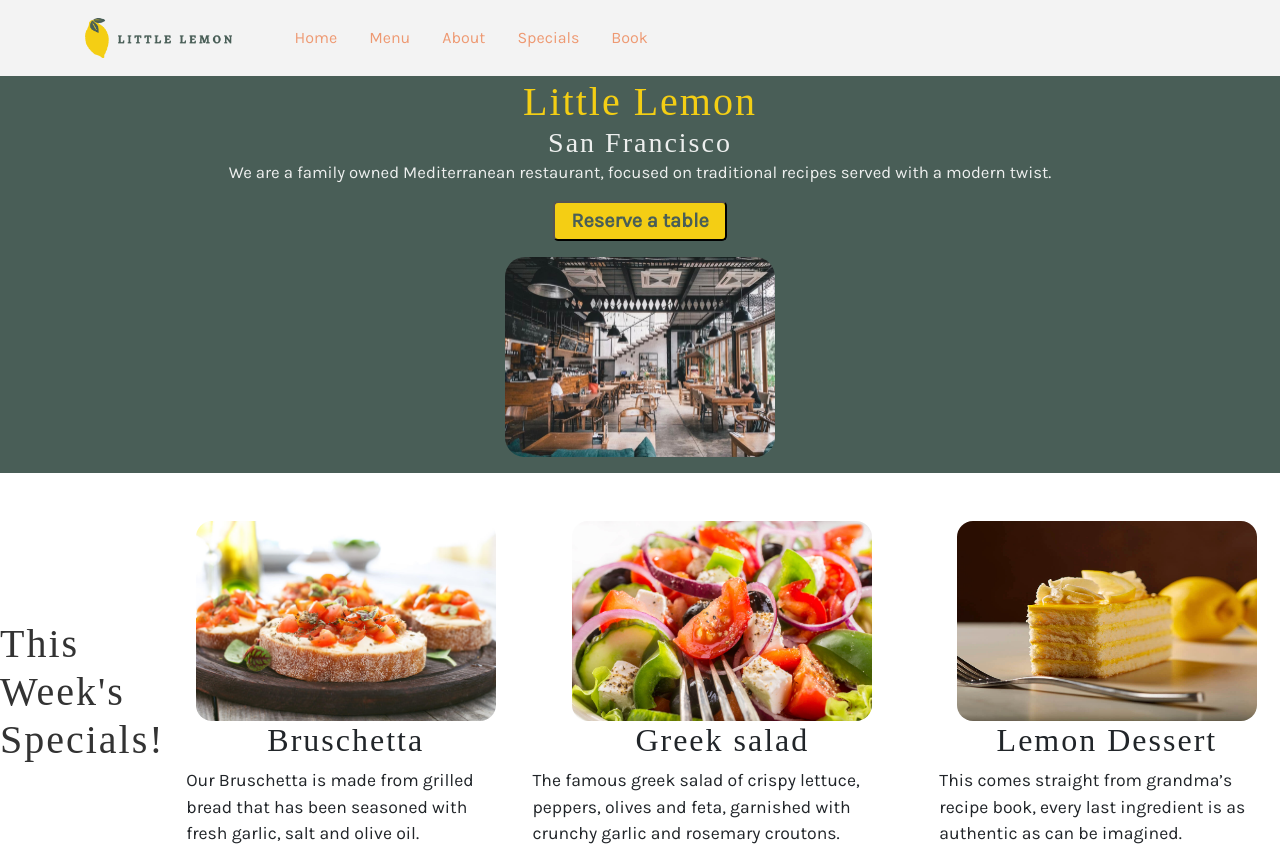
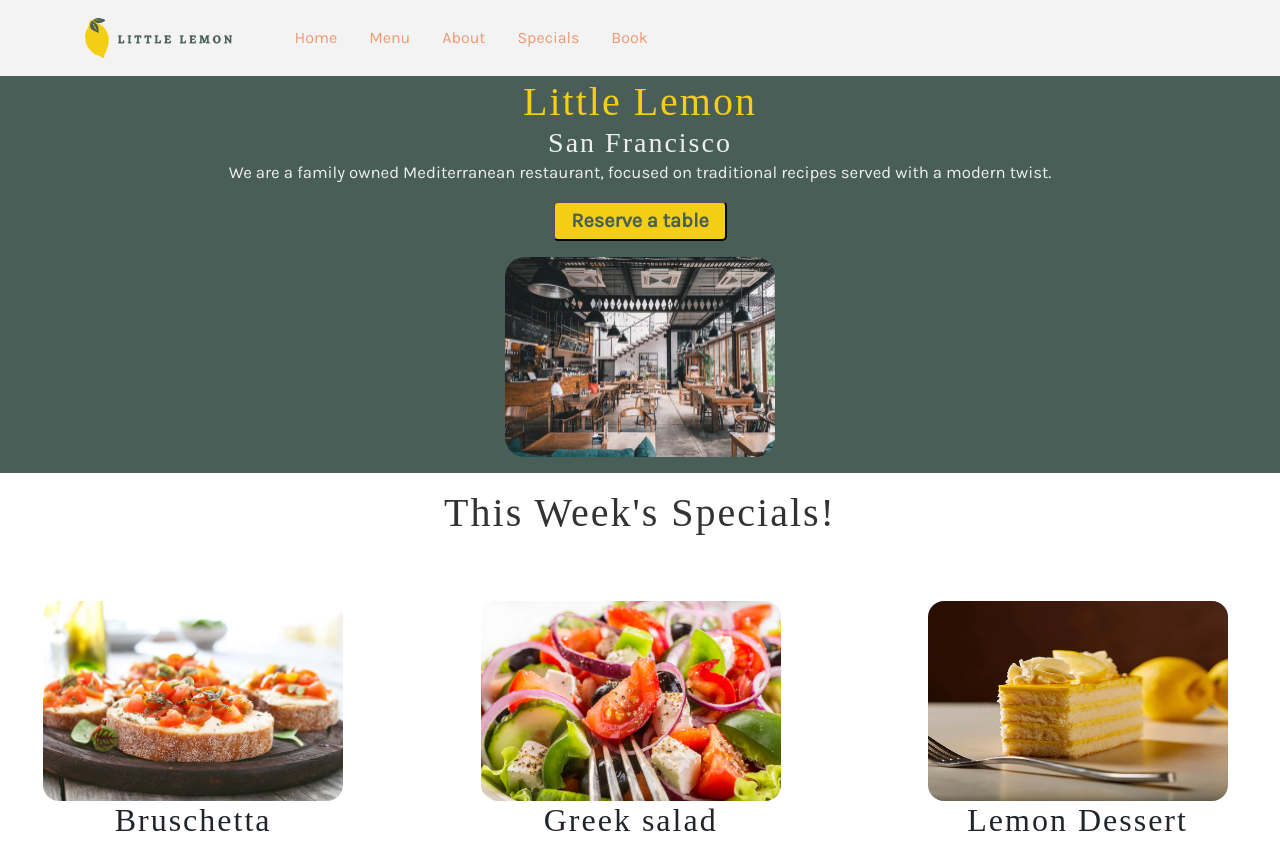
Before and after one commit to JBreitenbr/Frontend-Developer-Capstone, a React (Vite) app: page /Frontend-Developer-Capstone/home in a window 1280 px wide. Shown: the top 846 px of the page. Built offline with nearby package versions, Linux system fonts and the light colour scheme; a web font is replaced by a local one.

Commit message:
incorporated conditional rendering on Home Component

```diff
--- a/src/components/ConfirmedReservation.jsx
+++ b/src/components/ConfirmedReservation.jsx
@@ -1,6 +1,6 @@
 import React from 'react'
 import { Link } from 'react-router-dom';
-
+import Footer from './Footer';
 import "../styles/Reservations.css";
 const ConfirmedReservation = () => {
   let obj=window.localStorage.getItem("myObject");
@@ -23,8 +23,7 @@ const ConfirmedReservation = () => {
     </div>
       <Link to="/Frontend-Developer-Capstone/home">
         <button className="btn-lemon">Back to home</button>
-      </Link></div>
-  </>
+      </Link></div><Footer/></>
   );
 };
 
--- a/src/components/Home.jsx
+++ b/src/components/Home.jsx
@@ -20,34 +20,7 @@ const Home = () => {
 <img src={restaurant_view} alt="Banner Image" className='banner-img' /><Link to="/Frontend-Developer-Capstone/menu">
 
         </Link></article>
-      {w<768?(<div id="check-menu-wrapper"><button id="check-menu" className="btn-lemon">Check out our menu!</button></div>):<Specials/>}
-   {/* <article>
-      <h2 id="specials-title">This Week's Specials!</h2>
-<div className="specials">
-<div className="specials-div"><img src={Bruschetta} alt="Bruschetta" className='specials-img'/><p>Our Bruschetta is made from grilled bread that has been smeared with garlic and seasoned with salt and olive oil.</p></div>
-<div className="specials-div"><img src={greekSalad} alt="Greek Salad" className='specials-img'/><p>The famous greek salad of crispy lettuce, peppers, olives and feta, garnished with garlic and rosemary.</p>
-</div>
-  <div className="specials-div">
-      <img src={lemonDessert} alt="Lemon Dessert" className='specials-img'/>
-    <p>This comes straight from grandma’s recipe book, every last ingredient has been sourced and is as authentic as can be imagined.
-    </p>
-  </div>
-</div>
-    </article>
-      <article><div className="testis"><div className="test-div">
-       <div className="test-wrapper"> <img src={testi1} alt="Testimonial 1" className='test-pic'/><h4>&nbsp;&nbsp;Laura</h4></div>
-  <p className="test-para"><i className="fa fa-quote-left"></i>&nbsp;&nbsp;The best restaurant I've been to! And that's saying a lot, since I've been to many!&nbsp;&nbsp;<i className="fa fa-quote-right"></i></p>
-      </div>
-        <div className="test-div">
-       <div className="test-wrapper"> <img src={testi2} alt="Testimonial 2" className='test-pic'/><h4>&nbsp;&nbsp;Matt</h4></div>
-  <p className="test-para"><i className="fa fa-quote-left"></i>&nbsp;&nbsp;Amazing food and service! Cozy place! I'll be back again and again!
-        &nbsp;&nbsp;<i className="fa fa-quote-right"></i></p>
-      </div>
-        <div className="test-div">
-        <div className="test-wrapper"> <img src={testi3} alt="Testimonial 3" className='test-pic'/><h4>&nbsp;Janet</h4></div>
-  <p className="test-para"><i className="fa fa-quote-left"></i>&nbsp;&nbsp;Great experience! Not only is the food impeccable, but also the service is top-notch.&nbsp;&nbsp;<i className="fa fa-quote-right"></i></p>
-      </div></div>
-      </article>*/}
+      {w<768?(<div id="check-menu-wrapper"><button id="check-menu" className="btn-lemon">Check out our menu!</button></div>):(<><h2 style={{textAlign:"center"}}>This Week's Specials!</h2><Specials/><Reviews/></>)}
     </section><Footer/></>
   )
 }
--- a/src/components/Specials.jsx
+++ b/src/components/Specials.jsx
@@ -6,7 +6,6 @@ const Specials = () => {
   let specialsData=menuData.filter(item=>item.id<4);
   return (<article style={{paddingTop:"1rem",paddingBottom:"1rem",backgroundColor:"#fff"}}>
     <div className="specials">
-<h2>This Week's Specials!</h2>
         {specialsData.map((menu, index) => (
           <SpecialsCard key={index} menu={menu} />
         ))}
```
